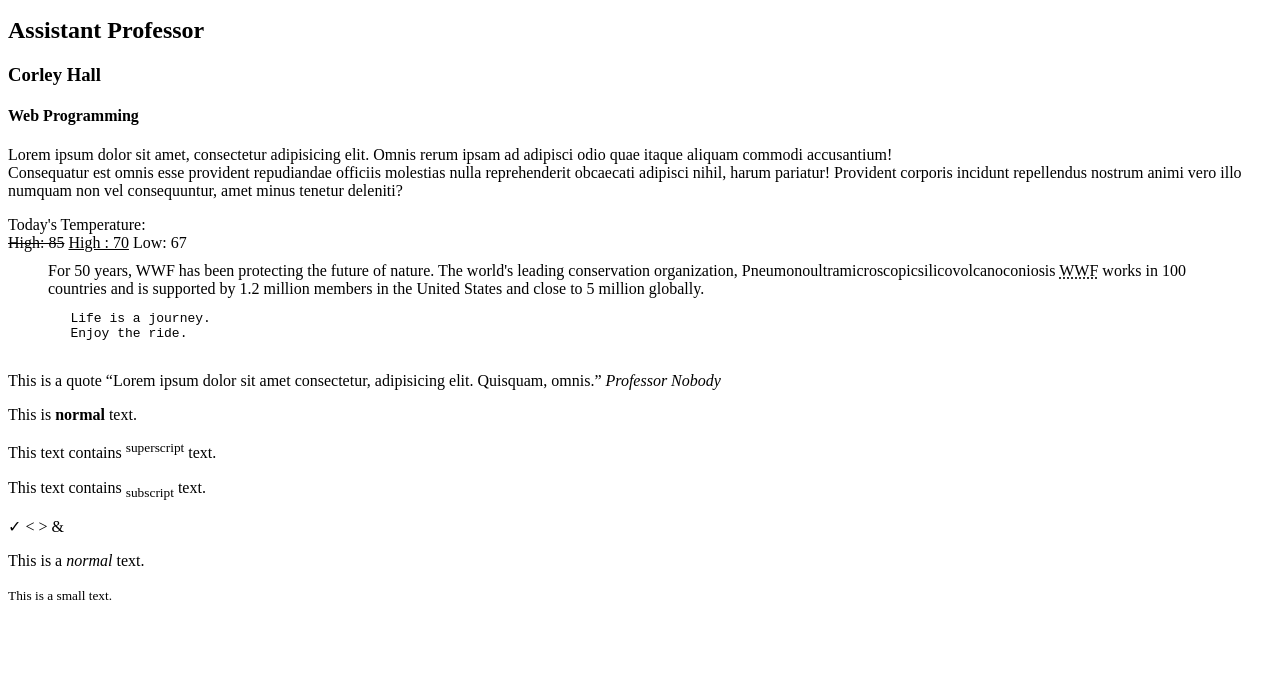
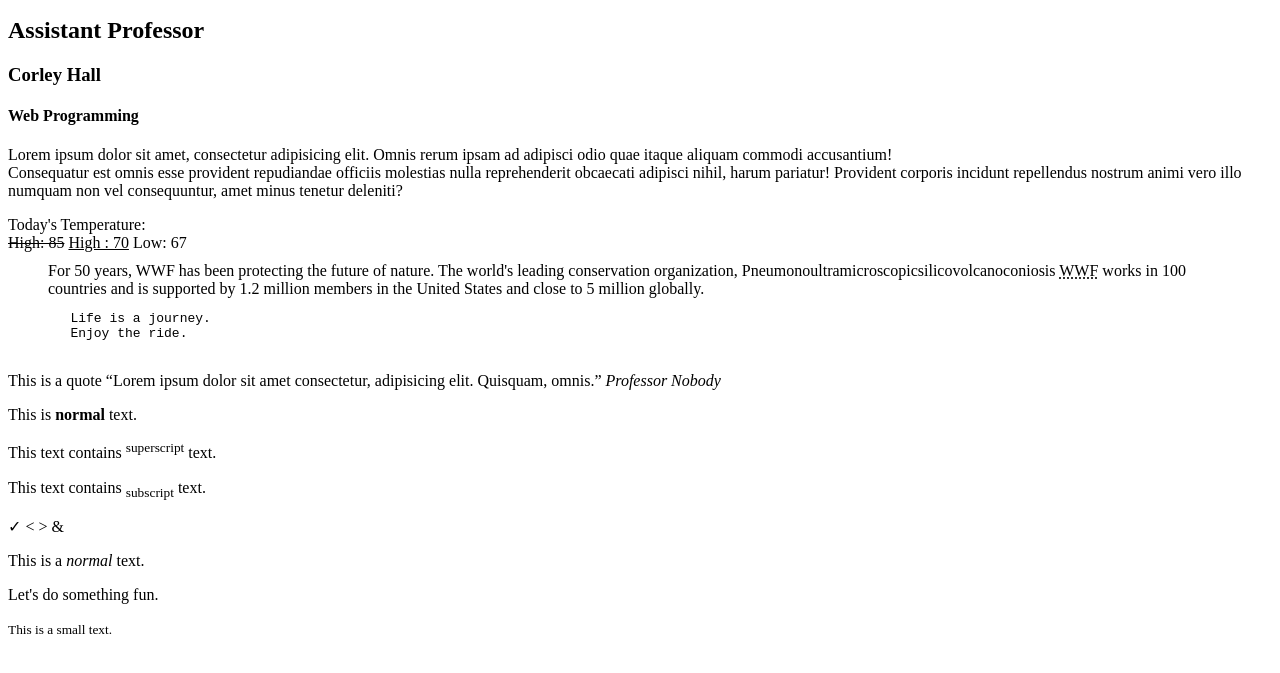
Before and after one commit to zosob/Programs, a plain HTML site: page index.html in a window 1280 px wide. Shown: the part 85-758 px from the top of the page. Drawn offline with Linux system fonts and the light colour scheme.

Commit message:
Added some fun.

```diff
--- a/index.html
+++ b/index.html
@@ -65,6 +65,8 @@
 
     <p>This is a <em>normal</em> text.</p>
 
+    <p>Let's do something fun.</p>
+
     <p><small>This is a small text.</small></p>
 </body>
 </html>
```
